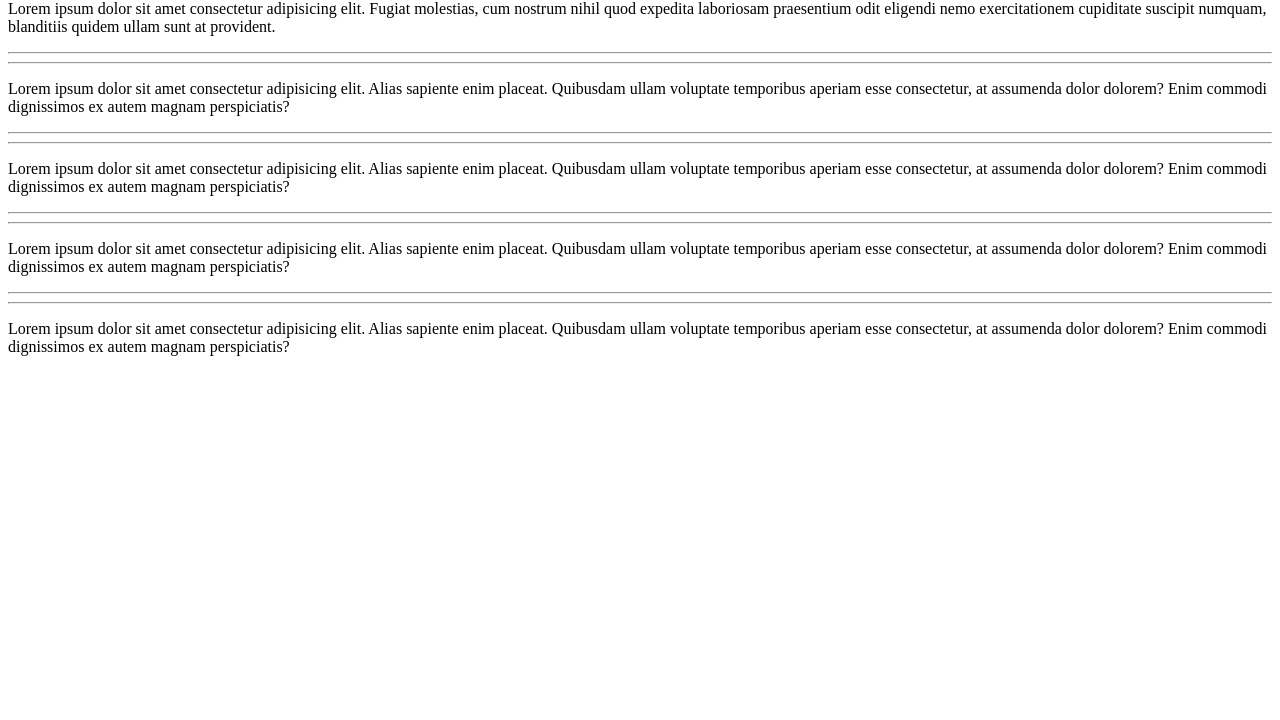
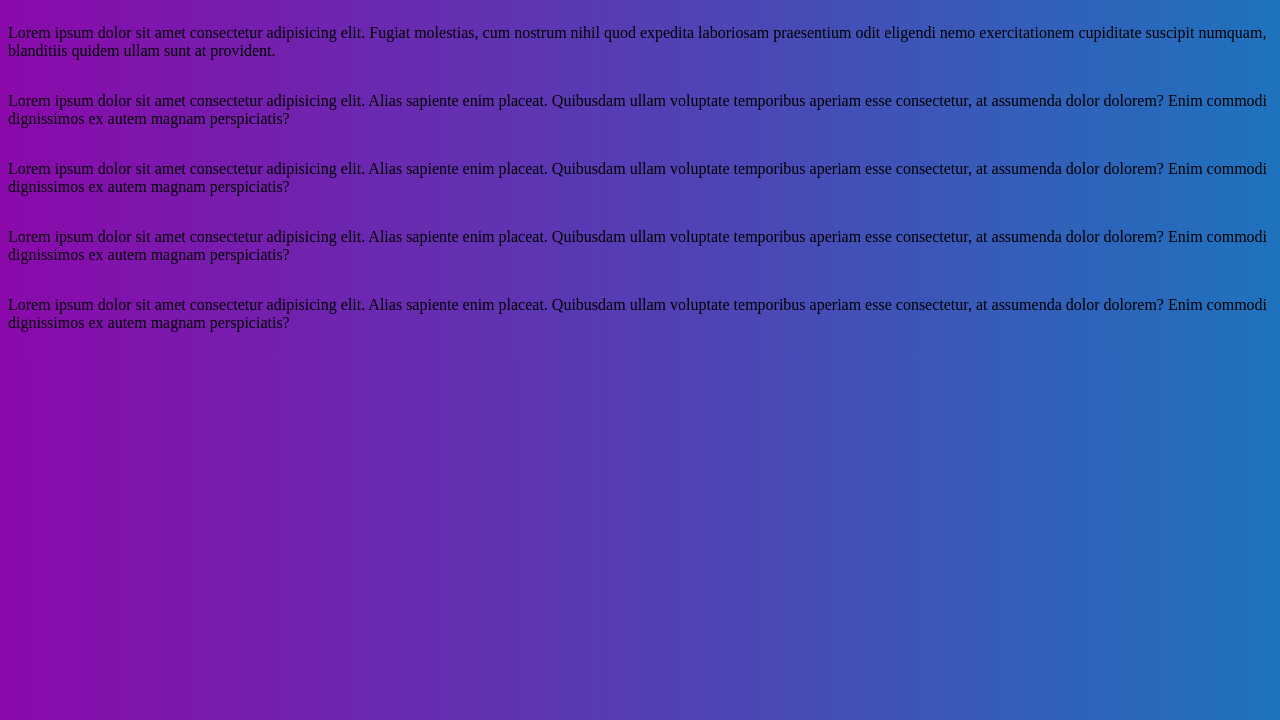
Before and after one commit to mm0hammmaddd/project__1, a plain HTML site: page index.html in a window 1280 px wide. Shown: the part 80-800 px from the top of the page. Drawn offline with Linux system fonts and the light colour scheme.

Commit message:
add style

```diff
--- a/index.html
+++ b/index.html
@@ -1,32 +1,48 @@
 <!DOCTYPE html>
 <html lang="en">
+
 <head>
     <meta charset="UTF-8">
     <meta name="viewport" content="width=device-width, initial-scale=1.0">
     <title>test project</title>
+    <link rel="stylesheet" href="styles.css">
 </head>
+
 <body>
     <h1>Lorem ipsum dolor sit amet.</h1>
     <p>
-        Lorem ipsum dolor sit amet consectetur adipisicing elit. Fugiat molestias, cum nostrum nihil quod expedita laboriosam praesentium odit eligendi nemo exercitationem cupiditate suscipit numquam, blanditiis quidem ullam sunt at provident.
+        Lorem ipsum dolor sit amet consectetur adipisicing elit. Fugiat molestias, cum nostrum nihil quod expedita
+        laboriosam praesentium odit eligendi nemo exercitationem cupiditate suscipit numquam, blanditiis quidem ullam
+        sunt at provident.
     </p>
-    <hr>
-    <hr>
+    </hr>
+    </hr>
     <p>
-        Lorem ipsum dolor sit amet consectetur adipisicing elit. Alias sapiente enim placeat. Quibusdam ullam voluptate temporibus aperiam esse consectetur, at assumenda dolor dolorem? Enim commodi dignissimos ex autem magnam perspiciatis?
+        Lorem ipsum dolor sit amet consectetur adipisicing elit. Alias sapiente enim placeat. Quibusdam ullam voluptate
+        temporibus aperiam esse consectetur, at assumenda dolor dolorem? Enim commodi dignissimos ex autem magnam
+        perspiciatis?
     </p>
-    <hr>
-    <hr>
+    </hr>
+    </hr>
     <p>
-        Lorem ipsum dolor sit amet consectetur adipisicing elit. Alias sapiente enim placeat. Quibusdam ullam voluptate temporibus aperiam esse consectetur, at assumenda dolor dolorem? Enim commodi dignissimos ex autem magnam perspiciatis?
-    </p> <hr>
-    <hr>
+        Lorem ipsum dolor sit amet consectetur adipisicing elit. Alias sapiente enim placeat. Quibusdam ullam voluptate
+        temporibus aperiam esse consectetur, at assumenda dolor dolorem? Enim commodi dignissimos ex autem magnam
+        perspiciatis?
+    </p>
+    </hr>
+    </hr>
     <p>
-        Lorem ipsum dolor sit amet consectetur adipisicing elit. Alias sapiente enim placeat. Quibusdam ullam voluptate temporibus aperiam esse consectetur, at assumenda dolor dolorem? Enim commodi dignissimos ex autem magnam perspiciatis?
-    </p> <hr>
-    <hr>
+        Lorem ipsum dolor sit amet consectetur adipisicing elit. Alias sapiente enim placeat. Quibusdam ullam voluptate
+        temporibus aperiam esse consectetur, at assumenda dolor dolorem? Enim commodi dignissimos ex autem magnam
+        perspiciatis?
+    </p>
+    </hr>
+    </hr>
     <p>
-        Lorem ipsum dolor sit amet consectetur adipisicing elit. Alias sapiente enim placeat. Quibusdam ullam voluptate temporibus aperiam esse consectetur, at assumenda dolor dolorem? Enim commodi dignissimos ex autem magnam perspiciatis?
+        Lorem ipsum dolor sit amet consectetur adipisicing elit. Alias sapiente enim placeat. Quibusdam ullam voluptate
+        temporibus aperiam esse consectetur, at assumenda dolor dolorem? Enim commodi dignissimos ex autem magnam
+        perspiciatis?
     </p>
 </body>
+
 </html>
--- /dev/null
+++ b/styles.css
@@ -0,0 +1,7 @@
+body {
+    display: flex;
+    align-items: center;
+    justify-content: center;
+    flex-direction: column;
+    background-image: linear-gradient(to left, #1e73bd, #8b09ab);
+}
```
